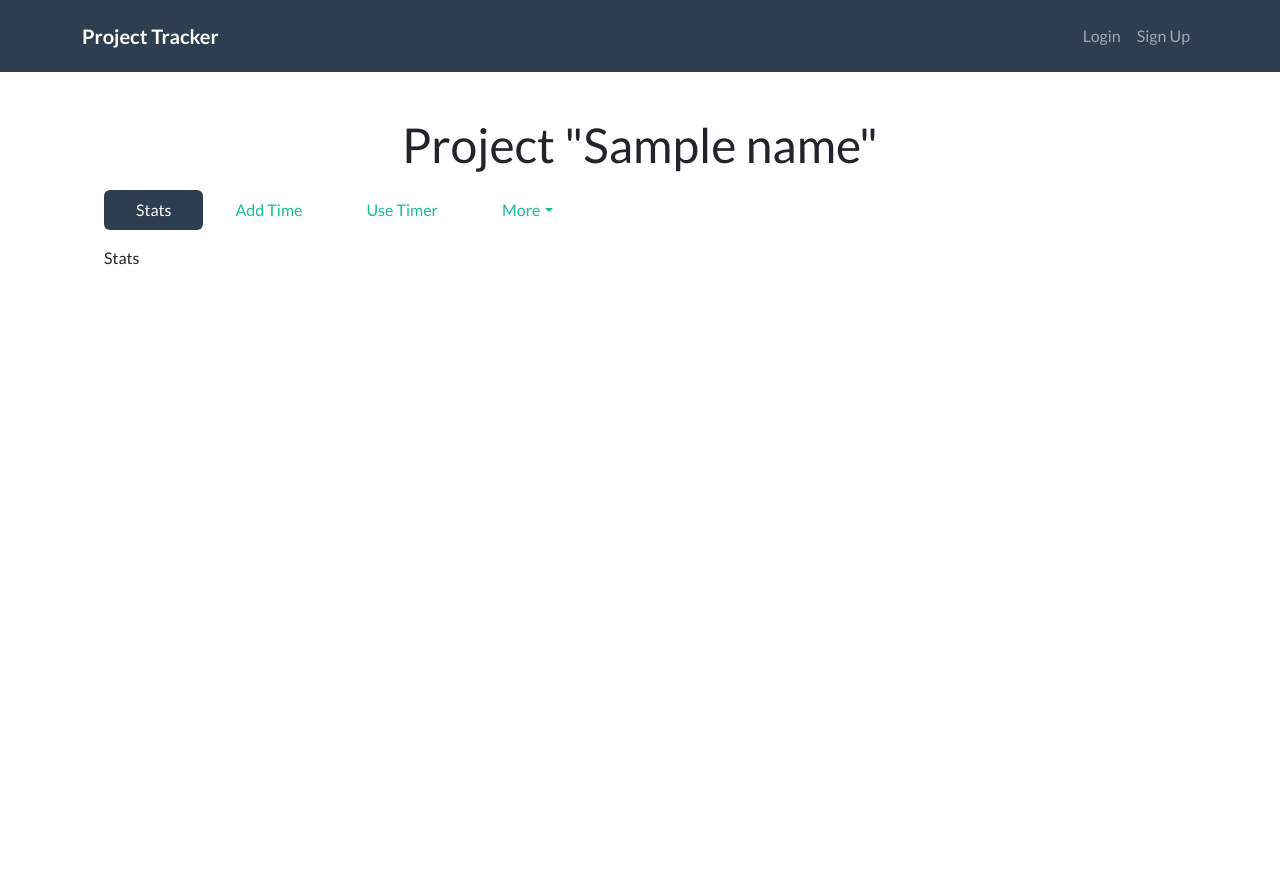
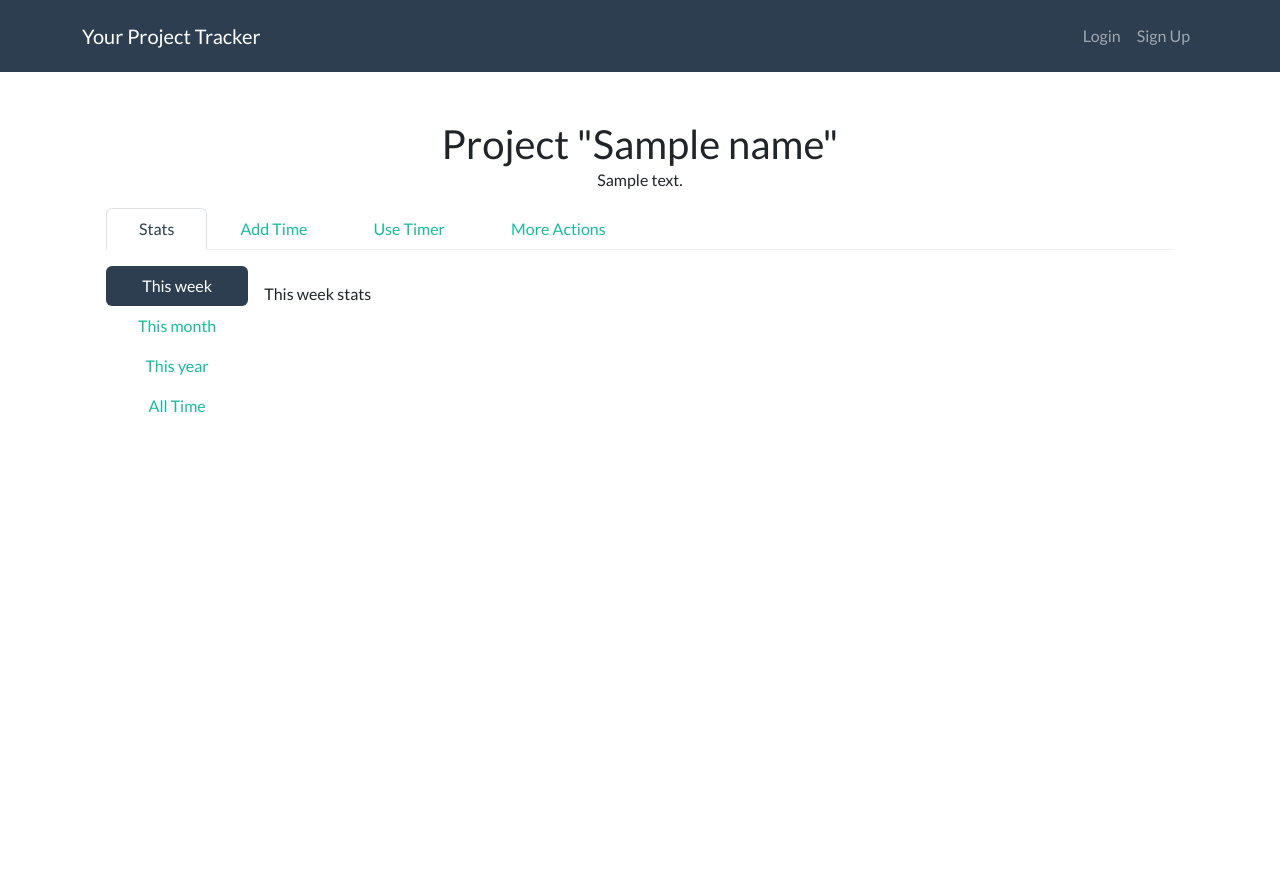
Before and after one commit to LiudmilaLV/-My-Projects-tracker, a Flask app: template website/templates/project.html in a window 1280 px wide. Before the commit the page ends 265 px from the top, so only its background shows below. Run offline with Flask 2, Linux system fonts and the light colour scheme; the template is opened without the code that fills it: values that come from a table or form of the project are taken from there, most other values are stand-ins (such as "Sample title", 1, 10 or a date in 2020); some libraries are stand-ins or nearby versions.

Commit message:
project page layout

```diff
--- a/website/forms.py
+++ b/website/forms.py
@@ -39,4 +39,4 @@ class EntryForm(FlaskForm):
     date = DateField('Date')
     duration = IntegerField('Duration (in minutes)', validators=[DataRequired(), NumberRange(min=1, max=None, message='Enter atleast 1 minute')])
     project = HiddenField(default="{{ current_project.id }}")
-    submit = SubmitField('Add Time')
+    submit = SubmitField('Add Time to the Project')
--- a/website/templates/base.html
+++ b/website/templates/base.html
@@ -15,7 +15,7 @@
     <nav class="navbar navbar-expand-md navbar-dark bg-primary">
         <div class="container-xl">
           <a class="navbar-brand" href="{{ url_for('views.home') }}">
-            <span class="fw-bolder">Project Tracker</span>
+            <span>Your Project Tracker</span>
           </a>
           <button class="navbar-toggler" type="button" data-bs-toggle="collapse" data-bs-target="#navbarColor01" aria-controls="navbarColor01" aria-expanded="false" aria-label="Toggle navigation">
             <span class="navbar-toggler-icon"></span>
--- a/website/templates/login.html
+++ b/website/templates/login.html
@@ -1,7 +1,7 @@
 {% extends "base.html" %}
 {% block title %}Login{% endblock %}
 {% block content %}
-<div class="container-lg my-2" >
+<div class="container my-2" >
     <form method="POST" action="">
         {{ form.hidden_tag() }}
         <fieldset class="form-group">
--- a/website/templates/project.html
+++ b/website/templates/project.html
@@ -4,11 +4,12 @@
 {% endblock %}
 
 {% block content %}
-    <section id="greet">
-        <div class="container-lg my-1">
-            <div class="display-5" style="text-align: center;">Project "{{ name }}"</div>
-                <div class="container-lg my-3">
-                    <ul class="nav nav-pills mb-3" id="pills-tab" role="tablist">
+    <section class="container my-1" id="greet">
+        <div class="container my-1">
+            <div class="display-6" style="text-align: center;">Project "{{ name }}"</div>
+            <div style="text-align: center;"> {{ notes }} </div>
+            <div class="container">
+                <ul class="nav nav-tabs my-3" id="myTab" role="tablist">
                     <li class="nav-item" role="presentation">
                         <button class="nav-link active" id="pills-stats-tab" data-bs-toggle="pill" data-bs-target="#pills-stats" type="button" role="tab" aria-controls="pills-stats" aria-selected="true">Stats</button>
                     </li>
@@ -18,24 +19,33 @@
                     <li class="nav-item" role="presentation">
                         <button class="nav-link" id="pills-timer-tab" data-bs-toggle="pill" data-bs-target="#pills-timer" type="button" role="tab" aria-controls="pills-timer" aria-selected="false">Use Timer</button>
                     </li>
-                        <li class="nav-item dropdown">
-                            <a class="nav-link dropdown-toggle" data-bs-toggle="dropdown" href="#" role="button" aria-expanded="false">More</a>
-                            <ul class="dropdown-menu">
-                                <li><a class="dropdown-item" href="#">Change color scheme</a></li>
-                                <li><a class="dropdown-item" href="#">Edit project</a></li>
-                                <li><hr class="dropdown-divider"></li>
-                                <li><a class="dropdown-item" href="#">Delete Project</a></li>
-                            </ul>
+                    <li class="nav-item" role="presentation">
+                        <button class="nav-link" id="more-tab" data-bs-toggle="pill" data-bs-target="#pills-more" type="button" role="tab" aria-controls="pills-more" aria-selected="false">More Actions</button>
                     </li>
                 </ul>
-                        <div class="tab-content" id="pills-tabContent">
-                        <div class="tab-pane fade show active" id="pills-stats" role="tabpanel" aria-labelledby="pills-stats-tab">Stats</div>
+                <div class="tab-content my-3" id="myTabContent">
+                    <div class="tab-pane fade show active" id="pills-stats" role="tabpanel" aria-labelledby="pills-stats-tab">
+                        <div class="d-flex my-3 align-items-start">
+                            <div class="nav flex-column nav-pills me-3" id="stats-pills-tab" role="tablist" aria-orientation="vertical">
+                              <button class="nav-link active" id="stats-pills-week-tab" data-bs-toggle="pill" data-bs-target="#stats-pills-week" type="button" role="tab" aria-controls="stats-pills-week" aria-selected="true">This week</button>
+                              <button class="nav-link" id="stats-pills-month-tab" data-bs-toggle="pill" data-bs-target="#stats-pills-month" type="button" role="tab" aria-controls="stats-pills-month" aria-selected="false">This month</button>
+                              <button class="nav-link" id="stats-pills-year-tab" data-bs-toggle="pill" data-bs-target="#stats-pills-year" type="button" role="tab" aria-controls="stats-pills-year" aria-selected="false">This year</button>
+                              <button class="nav-link" id="stats-pills-alltime-tab" data-bs-toggle="pill" data-bs-target="#stats-pills-alltime" type="button" role="tab" aria-controls="stats-pills-alltime" aria-selected="false">All Time</button>
+                            </div>
+                            <div class="tab-content my-3" id="stats-pills-tabContent">
+                              <div class="tab-pane fade show active" id="stats-pills-week" role="tabpanel" aria-labelledby="stats-pills-week-tab">This week stats</div>
+                              <div class="tab-pane fade" id="stats-pills-month" role="tabpanel" aria-labelledby="stats-pills-month-tab">This month stats</div>
+                              <div class="tab-pane fade" id="stats-pills-year" role="tabpanel" aria-labelledby="stats-pills-year-tab">This year stats</div>
+                              <div class="tab-pane fade" id="stats-pills-alltime" role="tabpanel" aria-labelledby="stats-pills-alltime-tab">All time stats</div>
+                            </div>
+                          </div>
+                    </div>
                     <div class="tab-pane fade" id="pills-addtime" role="tabpanel" aria-labelledby="pills-addtime-tab">
-                            <div class="container-lg my-2">
+                        <div class="container my-2">
                             <form method="POST" action="#pills-addtime">
                                 {{ entry_form.hidden_tag() }}
                                 <fieldset class="form-group">
-                                        <legend>Add Time to the Project</legend>
+                                    <!-- <legend>Add Time to the Project</legend> -->
                                     <div class="form-group">
                                         {{ entry_form.date.label(class="form-label mt-4") }}
                                         {% if entry_form.date.errors %}
@@ -71,6 +81,24 @@
                         </div>
                     </div>
                     <div class="tab-pane fade" id="pills-timer" role="tabpanel" aria-labelledby="pills-timer-tab">Use timer</div>
+                    <div class="tab-pane fade" id="pills-more" role="tabpanel" aria-labelledby="more-tab">
+                        <div class="container my-2">
+                            <div class="d-flex align-items-start">
+                                <div class="nav flex-column nav-pills me-3" id="v-pills-tab" role="tablist" aria-orientation="vertical">
+                                  <button class="nav-link active" id="v-pills-edit-tab" data-bs-toggle="pill" data-bs-target="#v-pills-edit" type="button" role="tab" aria-controls="v-pills-edit" aria-selected="true">Edit Project</button>
+                                  <button class="nav-link" id="v-pills-10last-tab" data-bs-toggle="pill" data-bs-target="#v-pills-10last" type="button" role="tab" aria-controls="v-pills-10last" aria-selected="false">10 Last Entries</button>
+                                  <button class="nav-link" id="v-pills-messages-tab" data-bs-toggle="pill" data-bs-target="#v-pills-messages" type="button" role="tab" aria-controls="v-pills-messages" aria-selected="false">Messages</button>
+                                  <button class="nav-link" id="v-pills-settings-tab" data-bs-toggle="pill" data-bs-target="#v-pills-settings" type="button" role="tab" aria-controls="v-pills-settings" aria-selected="false">Settings</button>
+                                </div>
+                                <div class="tab-content" id="v-pills-tabContent">
+                                  <div class="tab-pane fade show active" id="v-pills-edit" role="tabpanel" aria-labelledby="v-pills-edit-tab">Edit Project</div>
+                                  <div class="tab-pane fade" id="v-pills-10last" role="tabpanel" aria-labelledby="v-pills-10last-tab">Show 10 Last Entries (+ delete)</div>
+                                  <div class="tab-pane fade" id="v-pills-messages" role="tabpanel" aria-labelledby="v-pills-messages-tab">...</div>
+                                  <div class="tab-pane fade" id="v-pills-settings" role="tabpanel" aria-labelledby="v-pills-settings-tab">...</div>
+                                </div>
+                              </div>
+                        </div>
+                    </div>
                 </div>
             </div>
         </div>
--- a/website/templates/sign_up.html
+++ b/website/templates/sign_up.html
@@ -1,7 +1,7 @@
 {% extends "base.html" %}
 {% block title %}Sign up{% endblock %}
 {% block content %}
-<div class="container-lg my-2">
+<div class="container my-2">
     <form method="POST" action="">
         {{ form.hidden_tag() }}
         <fieldset class="form-group">
```
Also changed, not shown: website/templates/home.html (+6 -6 lines), website/views.py (+5 -4 lines), website/database.db. Lines whose indentation alone changed are shown as unchanged.
